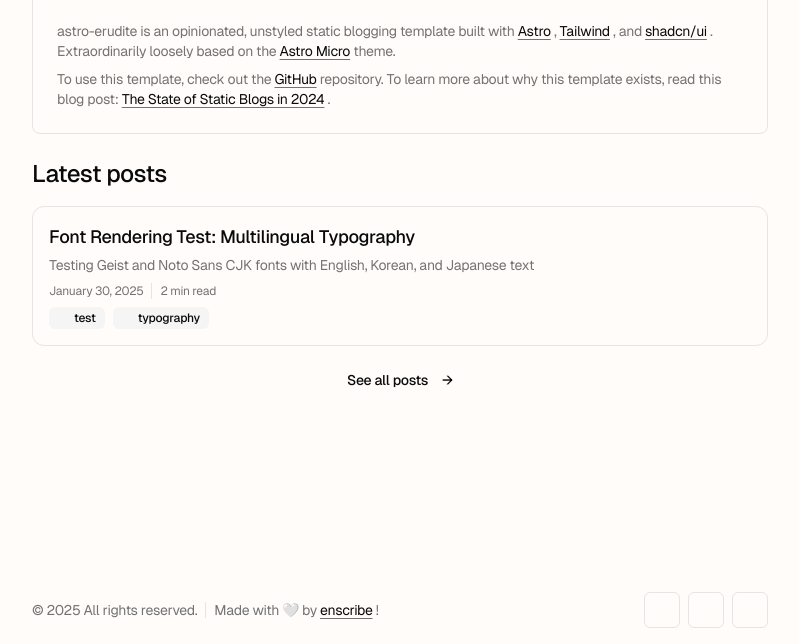
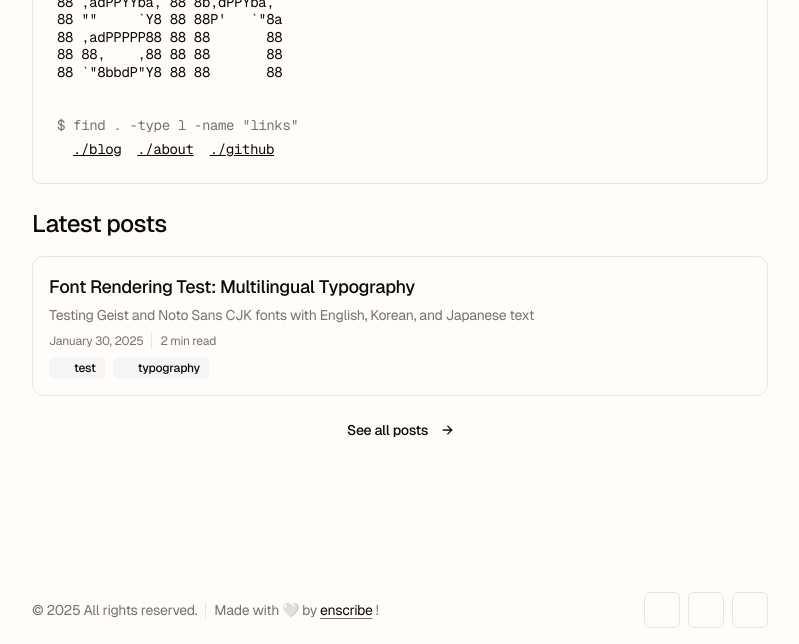
Before and after one commit to DN5S/Blog, an Astro site: page / in a window 1280 px wide. Shown: the part 156-800 px from the top of the page, without its empty margins (240-1039 px from the left). Built offline with nearby package versions, Linux system fonts and the light colour scheme; Astro itself is replaced by a stand-in of ours; some packages are replaced by stand-ins of ours; code samples lack their colours; some icons are missing.

Commit message:
Redesign homepage intro section and update dependencies to latest versions.

```diff
--- a/src/pages/index.astro
+++ b/src/pages/index.astro
@@ -12,51 +12,29 @@ const blog = await getRecentPosts(SITE.featuredPostCount)
 
 <Layout class="max-w-3xl">
   <PageHead slot="head" title="Home" />
-  <section class="rounded-lg border">
-    <div class="flex flex-col space-y-1.5 p-6">
-      <h3 class="text-3xl leading-none font-medium">er·u·dite</h3>
-      <p class="text-muted-foreground text-sm">
-        /ˈer(y)əˌdīt/ &bull; <span class="font-medium">adjective</span>
-      </p>
-    </div>
-    <div class="p-6 pt-0">
-      <p class="text-muted-foreground mb-2 text-sm">
-        astro-erudite is an opinionated, unstyled static blogging template built
-        with <Link
-          href="https://astro.build"
-          class="text-foreground"
-          external
-          underline>Astro</Link
-        >, <Link
-          href="https://tailwindcss.com"
-          class="text-foreground"
-          external
-          underline>Tailwind</Link
-        >, and <Link
-          href="https://ui.shadcn.com"
-          class="text-foreground"
-          external
-          underline>shadcn/ui</Link
-        >. Extraordinarily loosely based on the <Link
-          href="https://astro-micro.vercel.app/"
-          class="text-foreground"
-          external
-          underline>Astro Micro</Link
-        > theme.
-      </p>
-      <p class="text-muted-foreground text-sm">
-        To use this template, check out the <Link
-          href="https://github.com/jktrn/astro-erudite"
-          class="text-foreground"
-          underline
-          external>GitHub</Link
-        > repository. To learn more about why this template exists, read this blog
-        post: <Link
-          href="/blog/the-state-of-static-blogs"
-          class="text-foreground"
-          underline>The State of Static Blogs in 2024</Link
-        >.
-      </p>
+  <section class="rounded-lg border bg-card font-mono overflow-x-auto">
+    <div class="p-6">
+      <pre class="text-xs sm:text-sm text-foreground mb-4 leading-tight">
+88            88
+88            ""
+88
+88 ,adPPYYba, 88 8b,dPPYba,
+88 ""     `Y8 88 88P'   `"8a
+88 ,adPPPPP88 88 88       88
+88 88,    ,88 88 88       88
+88 `"8bbdP"Y8 88 88       88
+      </pre>
+
+      <div class="space-y-4 text-sm">
+        <div>
+          <p class="text-muted-foreground mb-1">$ find . -type l -name "links"</p>
+          <div class="pl-4 flex gap-4">
+            <Link href="/blog" class="text-foreground underline">./blog</Link>
+            <Link href="/about" class="text-foreground underline">./about</Link>
+            <Link href="https://github.com/DN5S" class="text-foreground underline" external>./github</Link>
+          </div>
+        </div>
+      </div>
     </div>
   </section>
   <section class="flex flex-col gap-y-4">
```
Also changed, not shown: 1 other file.
